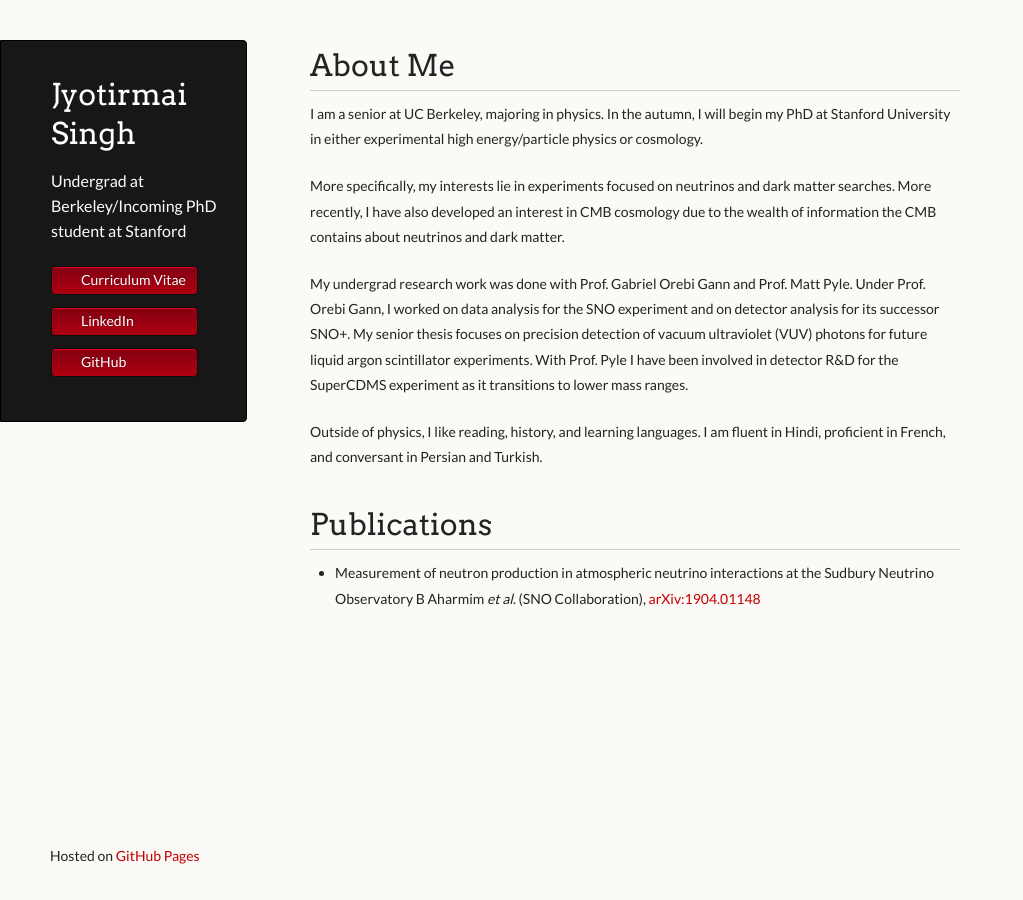
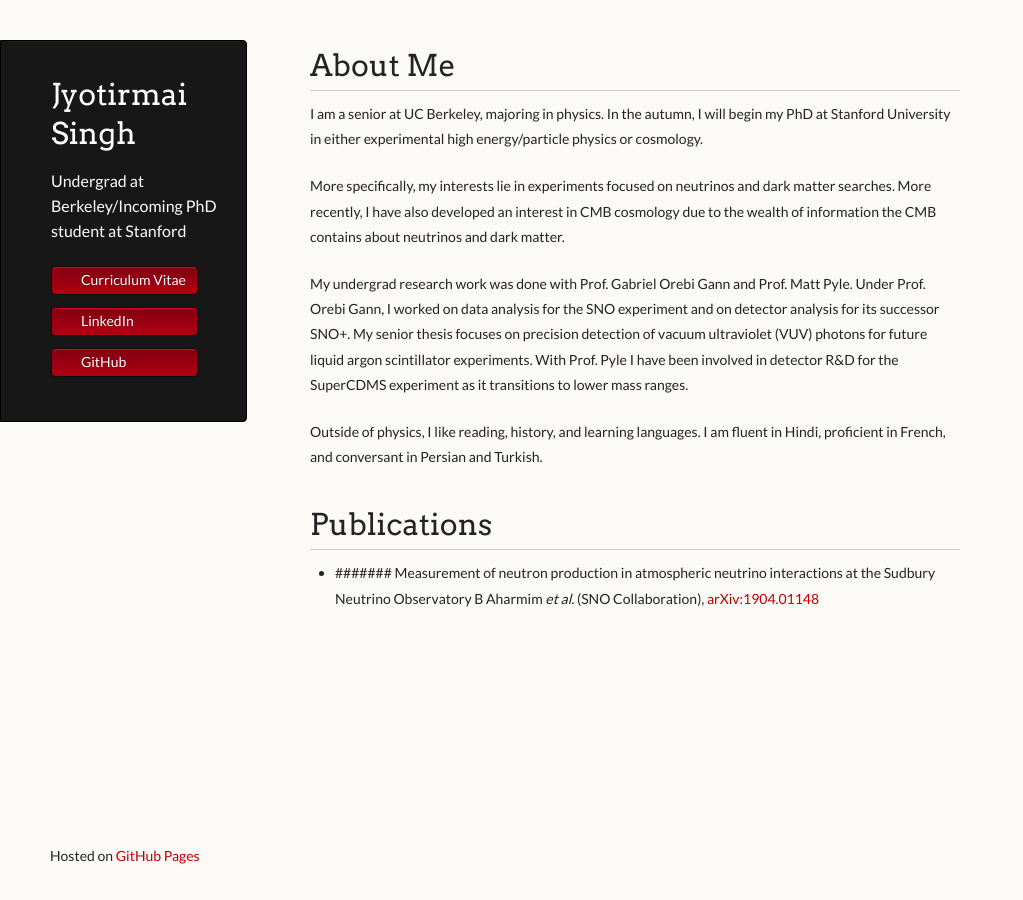
Before and after one commit to joe-singh/joe-singh.github.io, a Jekyll site: the page built from index.md, in a window 1280 px wide. Shown: the whole page, without its empty margins (0-1023 px from the left). Built offline with Jekyll 4.4.1, drawn with Linux system fonts in a browser that asks for light colours.

Commit message:
Clean up pubs

```diff
--- a/index.md
+++ b/index.md
@@ -27,7 +27,7 @@ Outside of physics, I like reading, history, and learning languages. I am fluent
 
 # Publications
 
-* Measurement of neutron production in atmospheric neutrino interactions at the Sudbury Neutrino Observatory
+* ####### Measurement of neutron production in atmospheric neutrino interactions at the Sudbury Neutrino Observatory
   B Aharmim _et al._ (SNO Collaboration), [arXiv:1904.01148](https://arxiv.org/abs/1904.01148)
 
 <!---
```
